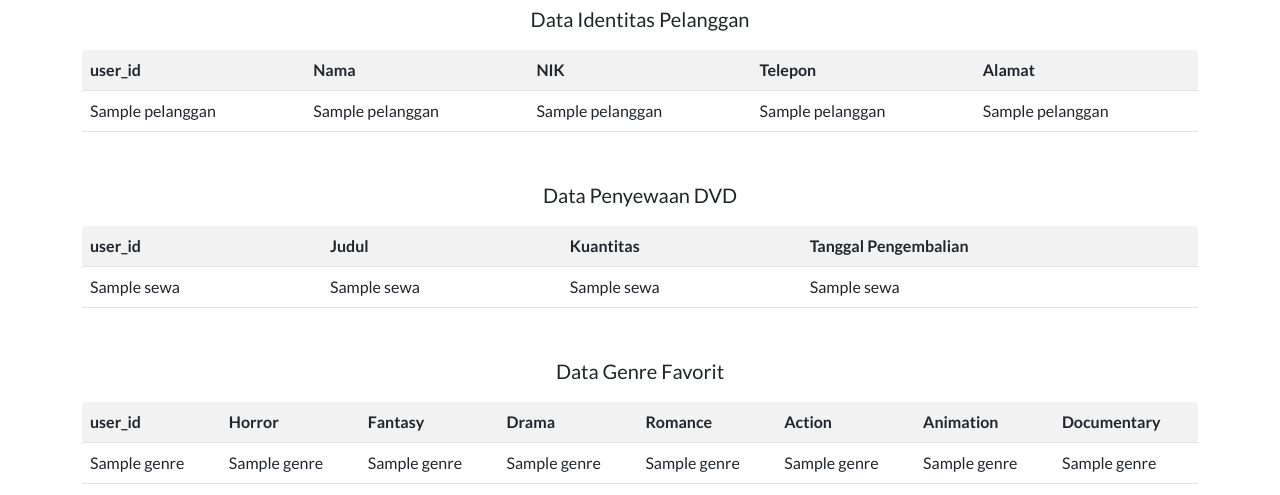
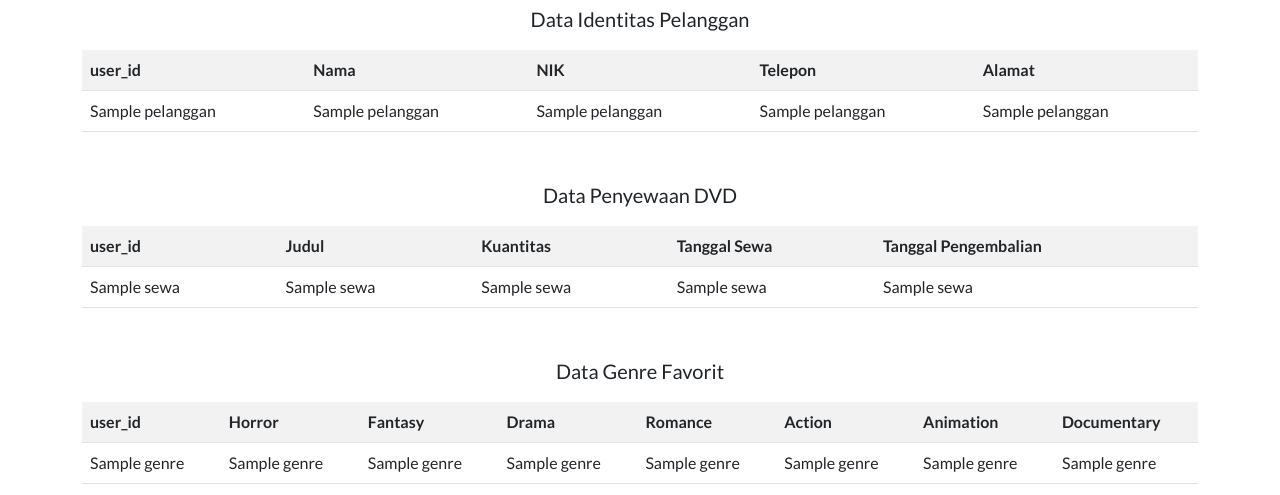
Before and after one commit to hasferrr/ads-website, a Flask app: template templates/data.html in a window 1280 px wide. Shown: the part 370-865 px from the top of the page. Run offline with Flask 2, Linux system fonts and the light colour scheme; the template is opened without the code that fills it: most values are stand-ins (such as "Sample title", 1, 10 or a date in 2020); some libraries are stand-ins or nearby versions.

Commit message:
add kolom tanggal_sewa in sewa table

```diff
--- a/templates/data.html
+++ b/templates/data.html
@@ -49,6 +49,7 @@
         <th>user_id</th>
         <th>Judul</th>
         <th>Kuantitas</th>
+        <th>Tanggal Sewa</th>
         <th>Tanggal Pengembalian</th>
     </tr>
     {% for i in sewa %}
@@ -56,6 +57,7 @@
         <td>{{ i[1] }}</td>
         <td>{{ i[2] }}</td>
         <td>{{ i[3] }}</td>
+        <td>{{ i[5] }}</td>
         <td>{{ i[4] }}</td>
     </tr>
     {% endfor %}
```
Also changed, not shown: dvdkuranglaku.db, 1 other file.
